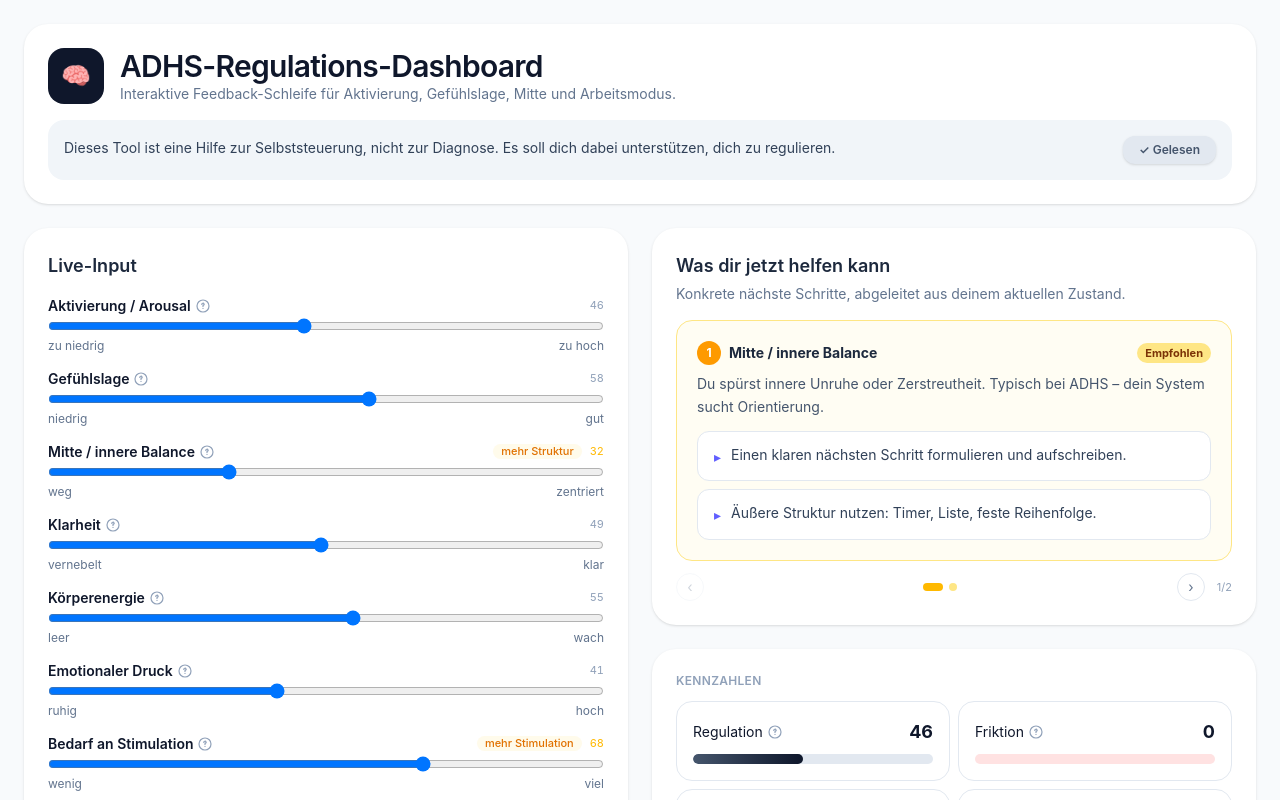
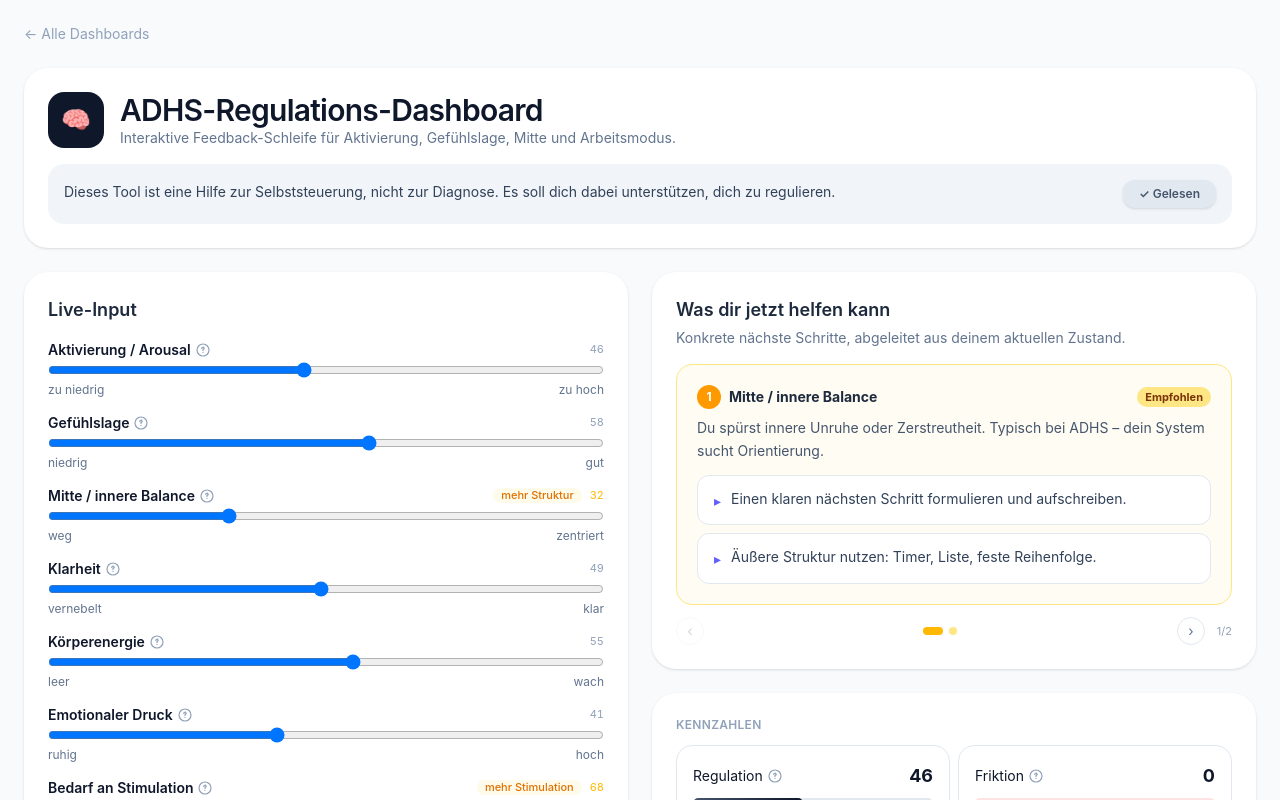
Before and after one commit to RobertMischke/self-regulation, an Angular app: page /dashboard/adhs-regulation in a window 1280 px wide. Shown: the top 800 px of the page. Built offline with nearby package versions, Linux system fonts and the light colour scheme.

Commit message:
fix: update nav-link positioning for better responsiveness on larger screens

```diff
--- a/src/app/dashboard/dashboard.component.html
+++ b/src/app/dashboard/dashboard.component.html
@@ -1,8 +1,8 @@
 <div class="min-h-screen bg-slate-50 p-6 text-slate-900">
   <div class="relative mx-auto grid max-w-7xl gap-6">
 
-    <!-- Nav-Link: über dem Content auf schmalen Screens, links daneben ab xl -->
-    <a routerLink="/" class="inline-flex items-center gap-1 text-sm text-slate-400 hover:text-slate-900 transition-colors lg:absolute lg:-left-40 lg:top-2">
+    <!-- Nav-Link: über dem Content auf schmalen Screens, links daneben wenn genug Platz -->
+    <a routerLink="/" class="inline-flex items-center gap-1 text-sm text-slate-400 hover:text-slate-900 transition-colors min-[1660px]:absolute min-[1660px]:-left-40 min-[1660px]:top-2">
       &#8592; Alle Dashboards
     </a>
 
```
